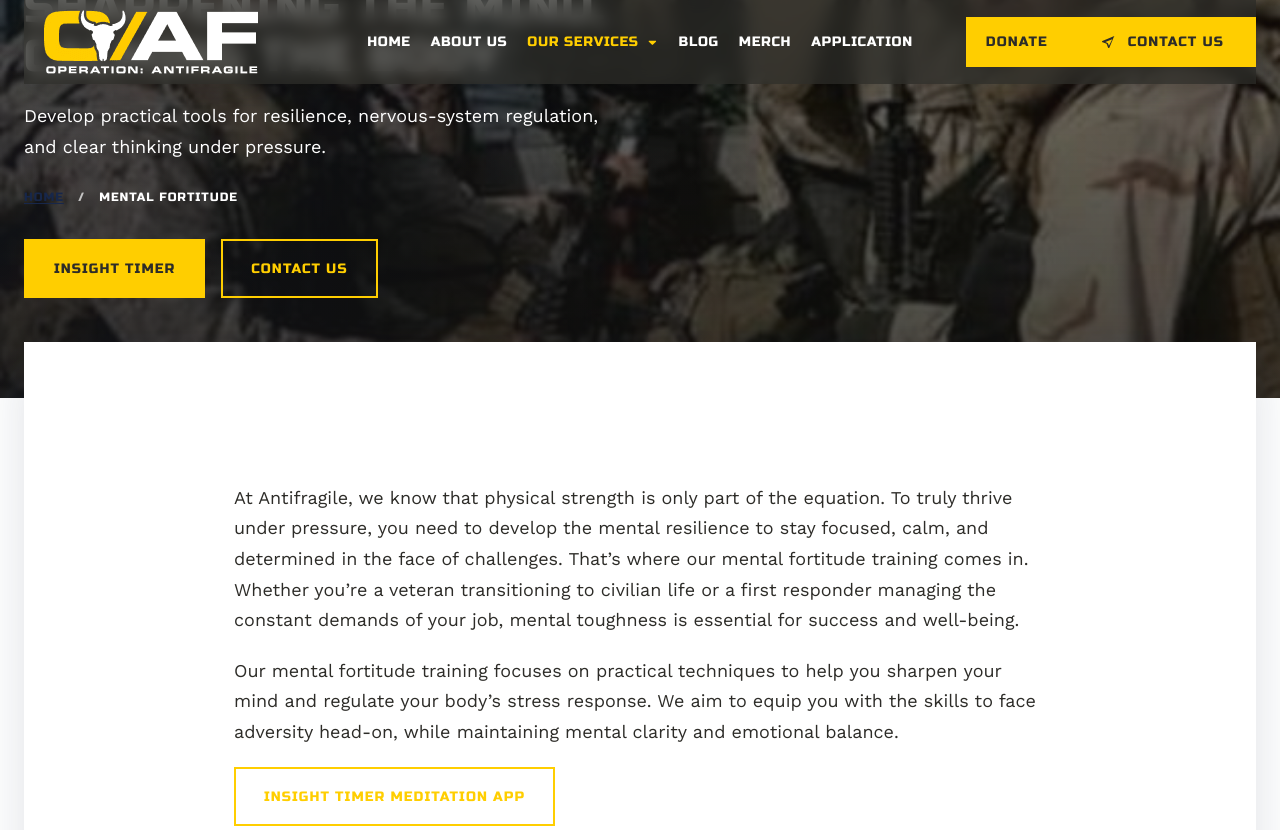
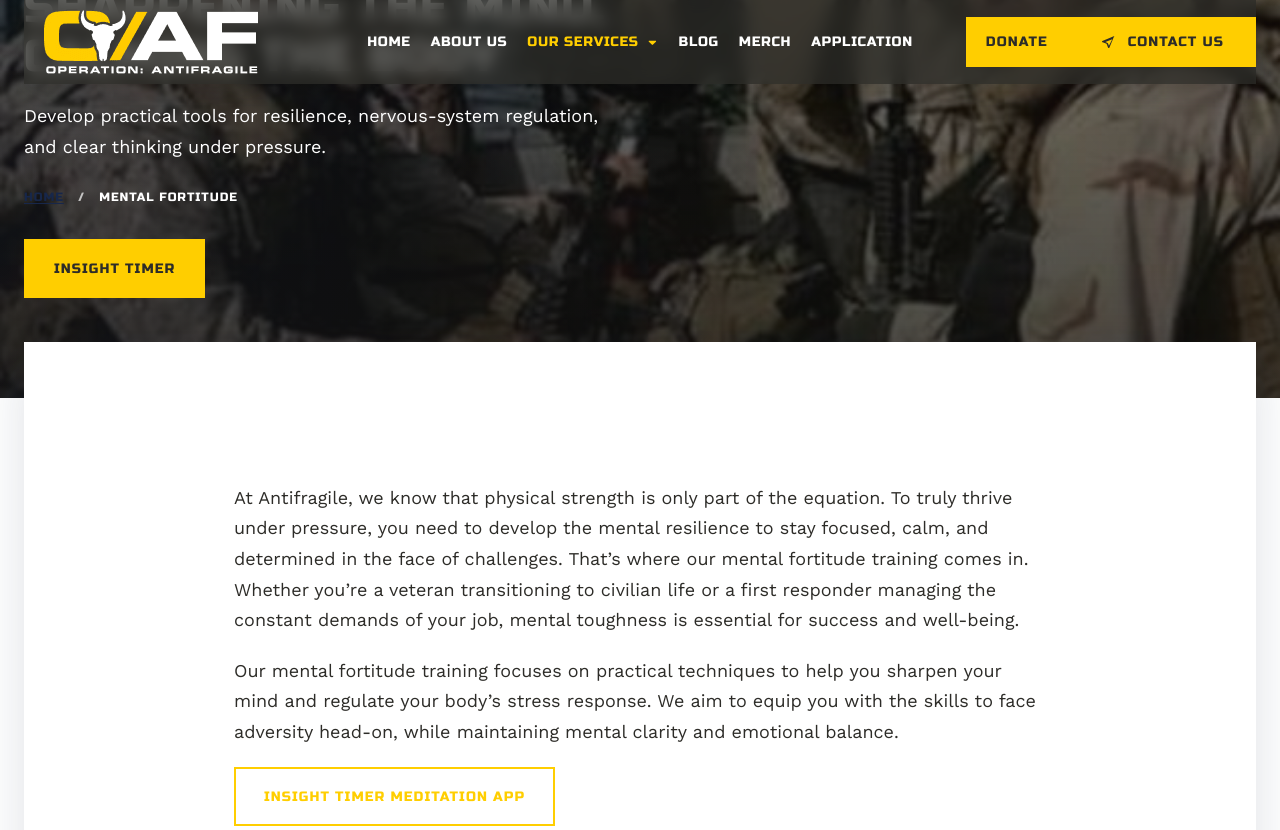
Before and after one commit to OAFspaid/oaf-website, a Jekyll site: the page built from mental-fortitude.md, in a window 1280 px wide and 900 px high, scrolled down 419 px, cut to the strip 0-830 px from the top of the window. Built offline with Jekyll 4.4.1, drawn with Linux system fonts in a browser that asks for light colours.

Commit message:
Mental Fortitude: remove Contact Us hero button
Drop the secondary "Contact Us" button next to the Insight Timer button.

Co-authored-by: Copilot <223556219+Copilot@users.noreply.github.com>
Copilot-Session: 9d41cc26-0cf3-4899-8df1-6ce1b653ee61

```diff
--- a/_data/page_heroes.yml
+++ b/_data/page_heroes.yml
@@ -69,8 +69,6 @@
   primary_button_text: Insight Timer
   primary_button_url: https://insig.ht/sJuw8Ivuc5b
   primary_button_external: true
-  secondary_button_text: Contact Us
-  secondary_button_url: /contact-us/
   hide_legacy_intro: true
 
 "/blog/":
```
